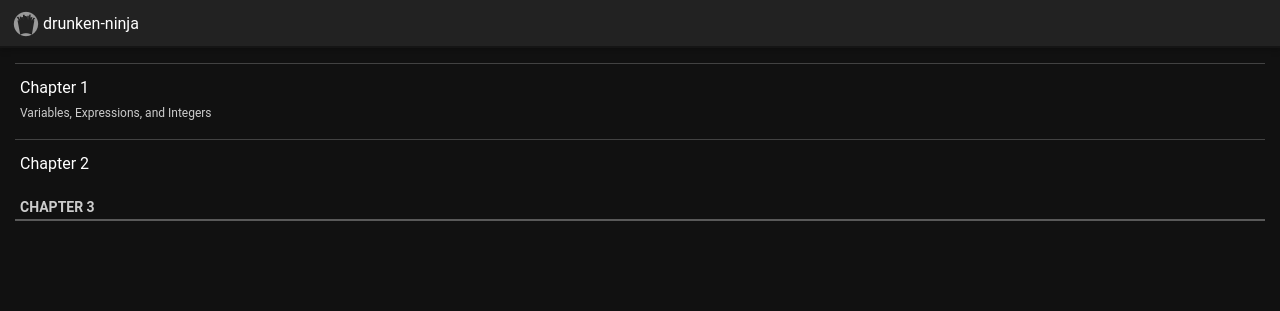
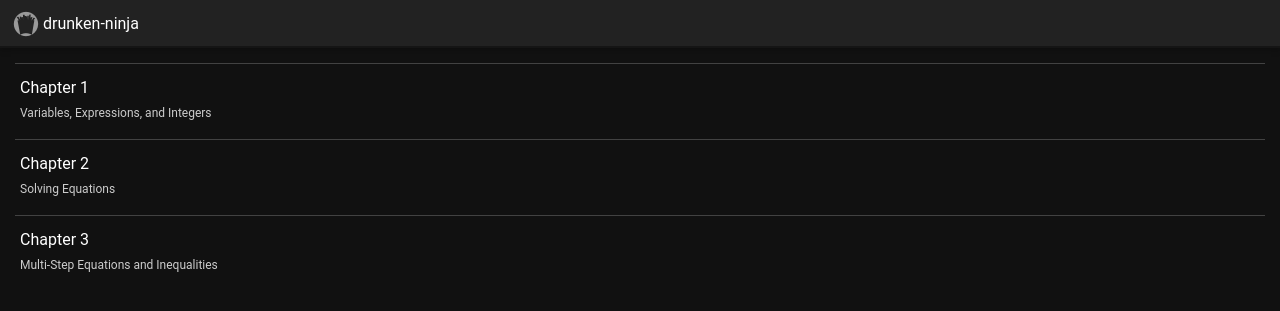
Before and after one commit to atniptw/atniptw.github.io, a Jekyll site: the page Android/drunken-ninja/index.html, which Jekyll copies as it is, in a window 1280 px wide. Shown: the top 311 px of the page. Built offline with Jekyll 4.4.1, drawn with Linux system fonts in a browser that asks for light colours.

Commit message:
Populate lesson and chapter titles

```diff
--- a/Android/drunken-ninja/index.html
+++ b/Android/drunken-ninja/index.html
@@ -37,6 +37,8 @@
         <li class="list-item-multi-line selectable" onclick="toggle_visibility('chapter1');">
         Chapter 1
         <p>Variables, Expressions, and Integers</p>
+        </li>
+
         <ul class="list inset" id="chapter1" style="display:none;">
             <li class="list-item-multi-line selectable">
             Lesson 1
@@ -51,24 +53,47 @@
             <p>Order of Operations</p>
             <li>
         </ul>
-        </li>
 
         <li class="list-item-multi-line selectable" onclick="toggle_visibility('chapter2');">
         Chapter 2
-            <ul class="list inset" id="chapter2" style="display:none;">
-                <li class="list-item-single-line selectable">Lesson 1<li>
-                <li class="list-item-single-line selectable">Lesson 2<li>
-                <li class="list-item-single-line selectable">Lesson 3<li>
-            </ul>
+        <p>Solving Equations</p>
         </li>
 
-        <li class="list-divider selectable" onclick="toggle_visibility('chapter3');">Chapter 3
+        <ul class="list inset" id="chapter2" style="display:none;">
+            <li class="list-item-multi-line selectable">
+            Lesson 1
+            <p>Properties and Operations</p>
+            <li>
+            <li class="list-item-multi-line selectable">
+            Lesson 2
+            <p>The Distributive Property</p>
+            <li>
+            <li class="list-item-multi-line selectable">
+            Lesson 3
+            <p>Simplifying Variable Expressions</p>
+            <li>
+        </ul>
+
+        <li class="list-item-multi-line selectable" onclick="toggle_visibility('chapter3');">
+        Chapter 3
+        <p>Multi-Step Equations and Inequalities</p>
+        </li>
+
         <ul class="list inset" id="chapter3" style="display:none;">
-                <li class="list-item-single-line selectable">Lesson 1<li>
-                <li class="list-item-single-line selectable">Lesson 2<li>
-                <li class="list-item-single-line selectable">Lesson 3<li>
+            <li class="list-item-multi-line selectable">
+            Lesson 1
+            <p>Solving Two-Step Equations</p>
+            <li>
+            <li class="list-item-multi-line selectable">
+            Lesson 2
+            <p>Solving Equations Having Like Terms and Parentheses</p>
+            <li>
+            <li class="list-item-multi-line selectable">
+            Lesson 3
+            <p>Solving Equations with Variables on Both Sides</p>
+            <li>
         </ul>
-        </li>
+
       <ul>
 
     </div>
```
Lines whose indentation alone changed are shown as unchanged.
